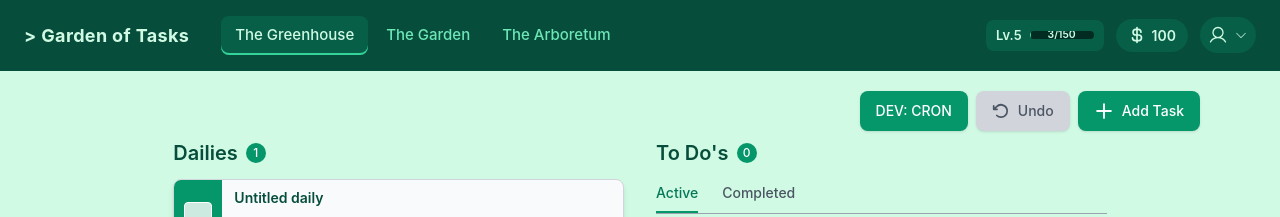
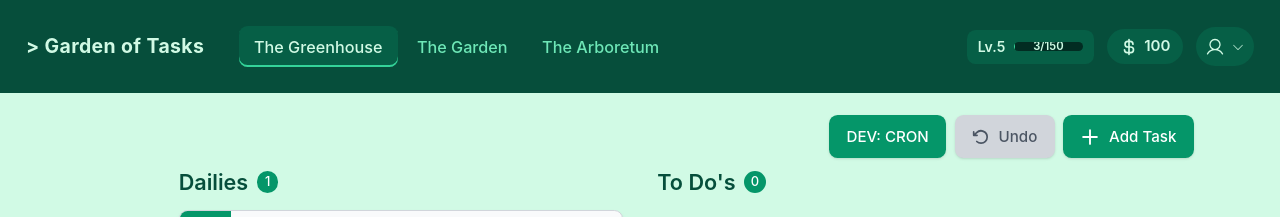
Before and after one commit to snowpoffez/GardenOfTasks, a React (Vite) app: page / in a window 1280 px wide. Both pictures are taken after a click on the button "DEV: SKIP LOGIN". Shown: the top 217 px of the page. Built offline with nearby package versions, Linux system fonts and the light colour scheme; no server answers.

Commit message:
responsive web design and some other small changes

```diff
--- a/frontend/components/Header.jsx
+++ b/frontend/components/Header.jsx
@@ -39,7 +39,7 @@ export default function Header({ user, stats, currentPage, onNavigate, onLogout
 
   return (
     <header className="flex flex-col">
-      <div className="navbar flex items-center justify-between px-6 py-4">
+      <div className="navbar flex items-center justify-between px-6 py-6">
         <div className="flex items-center gap-8">
           <span className="navbar-brand whitespace-nowrap">&gt; Garden of Tasks</span>
           <nav className="navbar-nav">
--- a/frontend/constants/garden.js
+++ b/frontend/constants/garden.js
@@ -1,9 +1,103 @@
+// Beginner costs: 10–100. Non-beginner: exponential spread, 2 sig figs, max ≥1B.
+// Costs distributed so each category (fruits, veg, trees, wild) has low/medium/high.
+// repeatHarvest: when fully grown, harvest gives coins but plant stays (resets one stage for re-grow).
+
+const BEGINNER_COST_MIN = 10
+const BEGINNER_COST_MAX = 100
+const NON_STARTER_COST_MIN = 120
+const NON_STARTER_COST_MAX = 1e9
+
+function roundTo2SigFigs(n) {
+  if (n === 0) return 0
+  const exp = Math.floor(Math.log10(n))
+  const scale = Math.pow(10, exp - 1)
+  return Math.round(n / scale) * scale
+}
+
+/** Format coin amount for display: 10, 1.2k, 3.5M, 1B, etc. */
+export function formatCoins(n) {
+  if (n < 1000) return String(n)
+  if (n < 1e6) return (n / 1e3).toFixed(2).replace(/\.?0+$/, '') + 'k'
+  if (n < 1e9) return (n / 1e6).toFixed(2).replace(/\.?0+$/, '') + 'M'
+  if (n < 1e12) return (n / 1e9).toFixed(2).replace(/\.?0+$/, '') + 'B'
+  return (n / 1e12).toFixed(2).replace(/\.?0+$/, '') + 'T'
+}
+
+// Exponential sequence from min to max, n values, each rounded to 2 sig figs
+function expCosts(n, minC, maxC) {
+  const costs = []
+  for (let i = 0; i < n; i++) {
+    const t = n === 1 ? 0 : i / (n - 1)
+    costs.push(roundTo2SigFigs(minC * Math.pow(maxC / minC, t)))
+  }
+  return costs.sort((a, b) => a - b)
+}
+
+// 40 non-starter costs; each category gets a spread of low/med/high (interleaved then shuffled per category)
+const sortedNonStarter = expCosts(40, NON_STARTER_COST_MIN, NON_STARTER_COST_MAX)
+function shuffle(arr) {
+  const a = [...arr]
+  for (let i = a.length - 1; i > 0; i--) {
+    const j = Math.floor(Math.random() * (i + 1)); [a[i], a[j]] = [a[j], a[i]]
+  }
+  return a
+}
+const fruitIndices = shuffle([0, 4, 8, 12, 16, 20, 24, 28, 32, 36])
+const vegIndices = shuffle([1, 5, 9, 13, 17, 21, 25, 29, 33, 37])
+const treeIndices = shuffle([2, 6, 10, 14, 18, 22, 26, 30])
+const wildIndices = shuffle([3, 7, 11, 15, 19, 23, 27, 31, 34, 35, 38, 39])
+
 export const SEEDS_CATALOG = [
-  { id: 'A', name: 'Sunflower', cost: 10, stages: 3, isStarter: true },
-  { id: 'B', name: 'Tulip', cost: 25, stages: 5, isStarter: false },
-  { id: 'C', name: 'Fern', cost: 15, stages: 6, isStarter: false },
-  { id: 'D', name: 'Orchid', cost: 40, stages: 4, isStarter: false },
-  { id: 'E', name: 'Oak', cost: 30, stages: 7, isStarter: false },
+  // —— Beginner (costs BEGINNER_COST_MIN–BEGINNER_COST_MAX) ——
+  { id: 'SF', name: 'Sunflower', cost: BEGINNER_COST_MIN, stages: 3, isStarter: true },
+  { id: 'RD', name: 'Radish', cost: 25, stages: 2, isStarter: true },
+  { id: 'LT', name: 'Lettuce', cost: 50, stages: 3, isStarter: true },
+  { id: 'PE', name: 'Pea', cost: 75, stages: 4, isStarter: true, repeatHarvest: true },
+  { id: 'CH', name: 'Cherry', cost: BEGINNER_COST_MAX, stages: 4, isStarter: true, repeatHarvest: true },
+  // —— Fruits (spread of costs) ——
+  { id: 'SB', name: 'Strawberry', cost: sortedNonStarter[fruitIndices[0]], stages: 5, isStarter: false, repeatHarvest: true },
+  { id: 'AP', name: 'Apple', cost: sortedNonStarter[fruitIndices[1]], stages: 6, isStarter: false, repeatHarvest: true },
+  { id: 'BL', name: 'Blueberry', cost: sortedNonStarter[fruitIndices[2]], stages: 4, isStarter: false, repeatHarvest: true },
+  { id: 'PC', name: 'Peach', cost: sortedNonStarter[fruitIndices[3]], stages: 5, isStarter: false },
+  { id: 'GR', name: 'Grape', cost: sortedNonStarter[fruitIndices[4]], stages: 7, isStarter: false, repeatHarvest: true },
+  { id: 'LM', name: 'Lemon', cost: sortedNonStarter[fruitIndices[5]], stages: 5, isStarter: false, repeatHarvest: true },
+  { id: 'WM', name: 'Watermelon', cost: sortedNonStarter[fruitIndices[6]], stages: 8, isStarter: false },
+  { id: 'BR', name: 'Blackberry', cost: sortedNonStarter[fruitIndices[7]], stages: 6, isStarter: false, repeatHarvest: true },
+  { id: 'RS', name: 'Raspberry', cost: sortedNonStarter[fruitIndices[8]], stages: 5, isStarter: false, repeatHarvest: true },
+  { id: 'PL', name: 'Plum', cost: sortedNonStarter[fruitIndices[9]], stages: 6, isStarter: false },
+  // —— Vegetables ——
+  { id: 'CR', name: 'Carrot', cost: sortedNonStarter[vegIndices[0]], stages: 4, isStarter: false },
+  { id: 'TM', name: 'Tomato', cost: sortedNonStarter[vegIndices[1]], stages: 6, isStarter: false, repeatHarvest: true },
+  { id: 'PT', name: 'Potato', cost: sortedNonStarter[vegIndices[2]], stages: 5, isStarter: false },
+  { id: 'PM', name: 'Pumpkin', cost: sortedNonStarter[vegIndices[3]], stages: 7, isStarter: false },
+  { id: 'CN', name: 'Corn', cost: sortedNonStarter[vegIndices[4]], stages: 6, isStarter: false },
+  { id: 'BT', name: 'Beet', cost: sortedNonStarter[vegIndices[5]], stages: 5, isStarter: false },
+  { id: 'BP', name: 'Bell Pepper', cost: sortedNonStarter[vegIndices[6]], stages: 5, isStarter: false, repeatHarvest: true },
+  { id: 'ON', name: 'Onion', cost: sortedNonStarter[vegIndices[7]], stages: 4, isStarter: false },
+  { id: 'CB', name: 'Cabbage', cost: sortedNonStarter[vegIndices[8]], stages: 5, isStarter: false },
+  { id: 'SP', name: 'Spinach', cost: sortedNonStarter[vegIndices[9]], stages: 4, isStarter: false },
+  // —— Trees ——
+  { id: 'OK', name: 'Oak', cost: sortedNonStarter[treeIndices[0]], stages: 7, isStarter: false },
+  { id: 'MP', name: 'Maple', cost: sortedNonStarter[treeIndices[1]], stages: 8, isStarter: false },
+  { id: 'CT', name: 'Cherry Tree', cost: sortedNonStarter[treeIndices[2]], stages: 7, isStarter: false, repeatHarvest: true },
+  { id: 'PN', name: 'Pine', cost: sortedNonStarter[treeIndices[3]], stages: 6, isStarter: false },
+  { id: 'BH', name: 'Birch', cost: sortedNonStarter[treeIndices[4]], stages: 7, isStarter: false },
+  { id: 'WL', name: 'Willow', cost: sortedNonStarter[treeIndices[5]], stages: 8, isStarter: false },
+  { id: 'DG', name: 'Dogwood', cost: sortedNonStarter[treeIndices[6]], stages: 6, isStarter: false },
+  { id: 'HG', name: 'Hawthorn', cost: sortedNonStarter[treeIndices[7]], stages: 5, isStarter: false },
+  // —— Wild flora ——
+  { id: 'FR', name: 'Fern', cost: sortedNonStarter[wildIndices[0]], stages: 6, isStarter: false },
+  { id: 'TL', name: 'Tulip', cost: sortedNonStarter[wildIndices[1]], stages: 5, isStarter: false },
+  { id: 'OR', name: 'Orchid', cost: sortedNonStarter[wildIndices[2]], stages: 3, isStarter: false },
+  { id: 'DN', name: 'Dandelion', cost: sortedNonStarter[wildIndices[3]], stages: 3, isStarter: false },
+  { id: 'CL', name: 'Clover', cost: sortedNonStarter[wildIndices[4]], stages: 4, isStarter: false },
+  { id: 'TH', name: 'Thistle', cost: sortedNonStarter[wildIndices[5]], stages: 6, isStarter: false },
+  { id: 'LV', name: 'Lavender', cost: sortedNonStarter[wildIndices[6]], stages: 5, isStarter: false },
+  { id: 'MS', name: 'Moss', cost: sortedNonStarter[wildIndices[7]], stages: 5, isStarter: false },
+  { id: 'WR', name: 'Wild Rose', cost: sortedNonStarter[wildIndices[8]], stages: 6, isStarter: false },
+  { id: 'FX', name: 'Foxglove', cost: sortedNonStarter[wildIndices[9]], stages: 5, isStarter: false },
+  { id: 'HF', name: 'Heather', cost: sortedNonStarter[wildIndices[10]], stages: 4, isStarter: false },
+  { id: 'VN', name: 'Violet', cost: sortedNonStarter[wildIndices[11]], stages: 4, isStarter: false },
 ]
 
 export const GARDEN_GRID_SIZE = 9
--- a/frontend/hooks/useGarden.js
+++ b/frontend/hooks/useGarden.js
@@ -45,10 +45,17 @@ export function useGarden() {
       if (!plant) return prev
       const seed = SEEDS_CATALOG.find((s) => s.id === plant.seedId)
       if (!seed || plant.currentStage < seed.stages) return prev
+      const earned = seed.cost + HARVEST_PROFIT
+      if (seed.repeatHarvest) {
+        const slots = [...prev.slots]
+        slots[slotIndex] = { seedId: plant.seedId, currentStage: seed.stages - 1 }
+        const growthQueue = prev.growthQueue.filter((i) => i !== slotIndex)
+        growthQueue.push(slotIndex)
+        return { ...prev, coins: prev.coins + earned, slots, growthQueue }
+      }
       const slots = [...prev.slots]
       slots[slotIndex] = null
       const growthQueue = prev.growthQueue.filter((i) => i !== slotIndex)
-      const earned = seed.cost + HARVEST_PROFIT
       return { ...prev, coins: prev.coins + earned, slots, growthQueue }
     })
   }, [])
--- a/frontend/index.css
+++ b/frontend/index.css
@@ -74,6 +74,10 @@
 
 * {
   box-sizing: border-box;
+}
+
+html {
+  font-size: clamp(16px, 1.35vw, 20px);
 }
 
 html, body, #root {
@@ -432,6 +436,30 @@ button, [role="button"], select, .modal-overlay {
   background-color: var(--col-bg-card);
   padding: 1.25rem 1.25rem;
 }
+.garden-shop-seed-list {
+  max-height: min(20rem, 50vh);
+  overflow-y: auto;
+  overflow-x: hidden;
+  padding-right: 0.25rem;
+  margin-right: -0.25rem;
+}
+.garden-shop-seed-list::-webkit-scrollbar {
+  width: 8px;
+}
+.garden-shop-seed-list::-webkit-scrollbar-track {
+  background: transparent;
+}
+.garden-shop-seed-list::-webkit-scrollbar-thumb {
+  background: var(--col-green-500);
+  border-radius: 4px;
+}
+.garden-shop-seed-list::-webkit-scrollbar-thumb:hover {
+  background: var(--col-green-600);
+}
+.garden-shop-seed-list {
+  scrollbar-width: thin;
+  scrollbar-color: var(--col-green-500) transparent;
+}
 .garden-shop-card {
   border-radius: 0.5rem;
   border: 1px solid var(--col-border);
@@ -442,6 +470,56 @@ button, [role="button"], select, .modal-overlay {
 .garden-shop-card.btn-disabled {
   cursor: not-allowed;
   opacity: 0.7;
+}
+
+.garden-shop-sidebar {
+  display: flex;
+  flex-direction: column;
+  gap: 0.5rem;
+  transition: width 0.2s ease;
+}
+.garden-shop-sidebar-collapsed {
+  width: auto;
+}
+.garden-shop-sidebar-open {
+  width: 100%;
+}
+@media (min-width: 640px) {
+  .garden-shop-sidebar-open {
+    width: 16rem;
+  }
+}
+.garden-shop-toggle {
+  display: flex;
+  align-items: center;
+  gap: 0.5rem;
+  padding: 0.5rem 0.75rem;
+  border-radius: 0.5rem;
+  border: 1px solid var(--col-border);
+  background-color: var(--col-bg-card);
+  color: var(--col-text-heading);
+  cursor: pointer;
+  font-size: 1rem;
+  font-weight: 600;
+  transition: background-color 0.15s ease, border-color 0.15s ease;
+  box-shadow: 0 2px 8px rgba(0, 0, 0, 0.06);
+}
+.garden-shop-sidebar-open .garden-shop-toggle {
+  width: 100%;
+}
+.garden-shop-toggle:hover {
+  background-color: var(--col-bg-hover, rgba(0, 0, 0, 0.04));
+}
+.garden-shop-toggle svg:first-of-type {
+  color: var(--col-accent);
+  flex-shrink: 0;
+}
+.garden-shop-toggle-label {
+  flex: 1;
+  text-align: left;
+}
+.garden-shop-sidebar-collapsed .garden-shop-toggle-label {
+  white-space: nowrap;
 }
 
 .garden-upgrades-sidebar {
--- a/frontend/pages/GamePage.jsx
+++ b/frontend/pages/GamePage.jsx
@@ -1,5 +1,6 @@
 import { useState } from 'react'
-import { CaretLeft, CaretRight, CurrencyDollar, Package, TrendUp } from '@phosphor-icons/react'
+import { CaretLeft, CaretRight, Package, TrendUp } from '@phosphor-icons/react'
+import { formatCoins } from '../constants/garden'
 
 const QUEUE_GLOW_COUNT = 3
 
@@ -16,6 +17,7 @@ export default function GamePage({ garden, seedsCatalog, upgradesCatalog, gridUp
   const [pendingSlotIndex, setPendingSlotIndex] = useState(null)
   const [popupMessage, setPopupMessage] = useState(null)
   const [upgradesOpen, setUpgradesOpen] = useState(false)
+  const [shopOpen, setShopOpen] = useState(false)
 
   const getSeed = (seedId) => seedsCatalog.find((s) => s.id === seedId)
   const emptySlotsCount = slots.filter((s) => !s).length
@@ -123,7 +125,7 @@ export default function GamePage({ garden, seedsCatalog, upgradesCatalog, gridUp
                       </div>
                       {!atMax && cost != null && (
                         <span className="text-sm tabular-nums shrink-0" style={{ color: 'var(--col-text-muted)' }}>
-                          {cost}
+                          {formatCoins(cost)}
                         </span>
                       )}
                     </div>
@@ -193,24 +195,25 @@ export default function GamePage({ garden, seedsCatalog, upgradesCatalog, gridUp
         </div>
       </main>
 
-      <aside className={`garden-shop flex-shrink-0 w-full sm:w-72 order-2 flex flex-col ${showDeselectOverlay ? 'garden-shop-raised' : ''}`}>
-        <div className="garden-coins flex items-center gap-3 mb-8">
-          <CurrencyDollar size={40} weight="bold" className="shrink-0" style={{ color: 'var(--col-accent)' }} />
-          <span className="text-5xl font-bold leading-none tabular-nums" style={{ color: 'var(--col-text-heading)' }}>
-            {coins}
-          </span>
-          <span className="text-3xl font-medium" style={{ color: 'var(--col-text-muted)' }}>coins</span>
-        </div>
+      <aside className={`garden-shop-sidebar flex-shrink-0 order-2 flex flex-col ${shopOpen ? 'garden-shop-sidebar-open' : 'garden-shop-sidebar-collapsed'} ${showDeselectOverlay ? 'garden-shop-raised' : ''}`}>
+        <button
+          type="button"
+          className="garden-shop-toggle"
+          onClick={() => setShopOpen((o) => !o)}
+          aria-expanded={shopOpen}
+          aria-label={shopOpen ? 'Collapse shop' : 'Expand shop'}
+        >
+          <Package size={24} weight="bold" />
+          <span className="garden-shop-toggle-label">Shop</span>
+          {shopOpen ? <CaretRight size={20} /> : <CaretLeft size={20} />}
+        </button>
+        {shopOpen && (
           <div className="garden-shop-box">
-          <h2 className="text-3xl font-semibold mb-2 flex items-center gap-2" style={{ color: 'var(--col-text-heading)' }}>
-            <Package size={28} />
-            Shop
-          </h2>
             <p className="text-sm mb-3" style={{ color: 'var(--col-text-muted)' }}>
               Pick a seed, then tap an empty plot to plant. Complete tasks in The Greenhouse to grow.
             </p>
-          <div className="flex flex-col gap-2">
-            {seedsCatalog.map((seed) => {
+            <div className="garden-shop-seed-list flex flex-col gap-2">
+              {[...seedsCatalog].sort((a, b) => a.cost - b.cost).map((seed) => {
                 const canAfford = coins >= seed.cost
                 const isSelected = selectedSeedId === seed.id
                 const grayed = !canAfford || emptySlotsCount === 0
@@ -226,7 +229,7 @@ export default function GamePage({ garden, seedsCatalog, upgradesCatalog, gridUp
                       {seed.name} <span className="text-sm opacity-80">({seed.id})</span>
                     </span>
                     <span className="text-base tabular-nums" style={{ color: 'var(--col-text-muted)' }}>
-                    {seed.cost} · {seed.stages} stages
+                      {formatCoins(seed.cost)} · {seed.stages} stages
                     </span>
                   </button>
                 )
@@ -243,6 +246,7 @@ export default function GamePage({ garden, seedsCatalog, upgradesCatalog, gridUp
               </p>
             )}
           </div>
+        )}
       </aside>
 
       {popupMessage && (
--- a/frontend/pages/TaskPage.jsx
+++ b/frontend/pages/TaskPage.jsx
@@ -68,7 +68,7 @@ export default function TaskPage({
   return (
     <>
       <div className="flex-1 min-h-0 flex flex-col" style={{ backgroundColor: 'var(--col-bg-page)' }}>
-        <div className="flex justify-end gap-2 pt-5 pb-2 pr-20">
+        <div className="flex justify-end gap-2 pt-5 pb-2 pr-[5rem]">
           <button
             type="button"
             onClick={onResetDailies}
@@ -95,7 +95,7 @@ export default function TaskPage({
           </button>
         </div>
 
-        <div className="flex flex-1 justify-center px-20 pb-6 min-h-0">
+        <div className="flex flex-1 justify-center px-[5rem] pb-6 min-h-0">
           <div className="w-5/6 flex gap-8 min-h-0">
 
             {/* Dailies column */}
```
Lines whose indentation alone changed are shown as unchanged.
